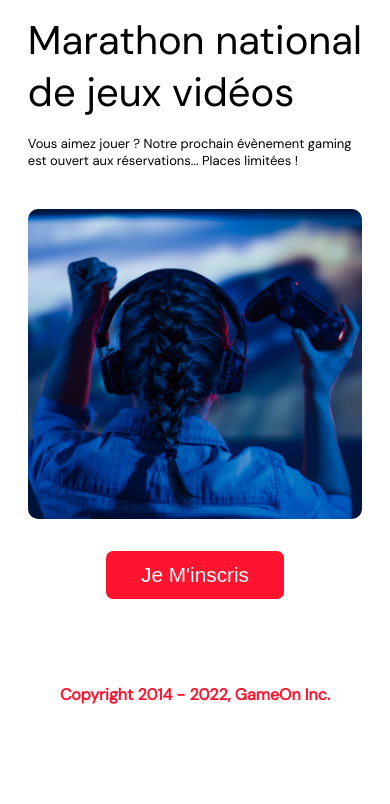
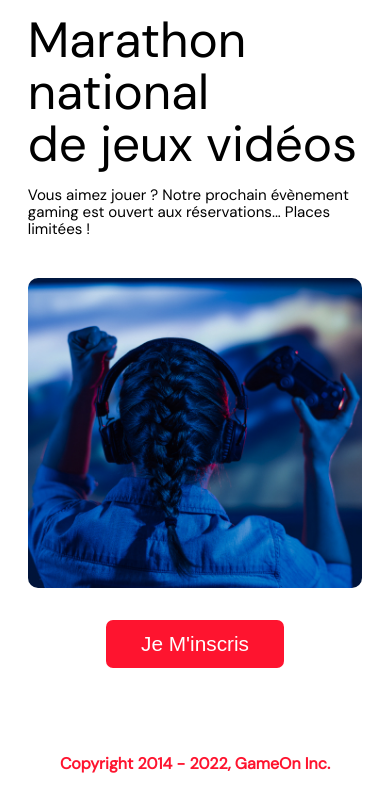
Before and after one commit to jeanmax1me/PROJET-4, a plain HTML site: page index.html in a window 390 px wide. Shown: the part 74-878 px from the top of the page. Before the commit the page ends 844 px from the top, so only its background shows below. Drawn offline with Linux system fonts and the light colour scheme.

Commit message:
few responsive fixes

```diff
--- a/modal.css
+++ b/modal.css
@@ -73,48 +73,7 @@ img {
   color: #FF001B;
 }
 
-@media screen and (max-width: 768px) {
-  .topnav a {
-    display: none;
-  }
 
-  .topnav a.icon {
-    float: right;
-    display: block;
-  }
-}
-
-@media screen and (max-width: 768px) {
-  .topnav.responsive {
-    position: relative;
-  }
-
-  .topnav.responsive .icon {
-    position: absolute;
-    right: 0;
-    top: 0;
-  }
-
-  .topnav.responsive a {
-    float: none;
-    display: block;
-    text-align: left;
-  }
-}
-
-
-
-@media screen and (max-width: 540px) {
-  .topnav a {
-    display: none;
-  }
-
-  .topnav a.icon {
-    float: right;
-    display: block;
-    margin-top: -15px;
-  }
-}
 
 main {
   font-size: 130%;
@@ -149,8 +108,6 @@ main {
   padding: 10px;
   font-family: var(--font-slab);
 }
-
-/* Modal form */
 
 .button {
   background: #fe142f;
@@ -245,12 +202,6 @@ input {
   border: 2px solid #e54858;
 }
 
-/*
-input[data-error]::after {
-    content: attr(data-error);
-    font-size: 0.4em;
-    color: red;
-} */
 .checkbox-label,
 .checkbox2-label {
   position: relative;
@@ -365,7 +316,6 @@ input[data-error]::after {
   border: 0;
 }
 
-/* custom select styles */
 .custom-select {
   position: relative;
   font-family: Arial;
@@ -381,7 +331,6 @@ input[data-error]::after {
   background-color: #fff;
 }
 
-/* Style the arrow inside the select element: */
 .select-selected:after {
   position: absolute;
   content: "";
@@ -396,7 +345,7 @@ input[data-error]::after {
   border-radius: 5px 0 5px 0;
 }
 
-/* Point the arrow upwards when the select box is open (active): */
+
 .select-selected.select-arrow-active:after {
   transform: rotate(135deg);
   top: 13px;
@@ -413,7 +362,6 @@ input[data-error]::after {
   height: 48px;
 }
 
-/* Style items (options): */
 .select-items {
   position: absolute;
   background-color: #fff;
@@ -423,7 +371,6 @@ input[data-error]::after {
   z-index: 99;
 }
 
-/* Hide the items when the select box is closed: */
 .select-hide {
   display: none;
 }
@@ -433,7 +380,6 @@ input[data-error]::after {
   background-color: rgba(0, 0, 0, 0.1);
 }
 
-/* custom select end */
 .text-label {
   font-weight: normal;
   font-size: 16px;
@@ -666,18 +612,37 @@ a.icon::before {
   .hero-content {
     min-width: unset;
   }
+
   .hero-headline {
     font-size: 4.5rem;
   }
+
   .hero-text {
     width: 250%;
   }
 }
 
-@media screen and (max-width: 800px) {
+@media screen and (max-width: 837px) {
+  .topnav.responsive {
+    position: relative;
+  }
+
+  .topnav.responsive .icon {
+    position: absolute;
+    right: 0;
+    top: 0;
+  }
+
+  .topnav.responsive a {
+    float: none;
+    display: block;
+    text-align: left;
+  }
+
   .content {
     margin-top: 80px;
   }
+
   .hero-section {
     display: block;
     box-shadow: unset;
@@ -686,7 +651,8 @@ a.icon::before {
   .hero-content {
     background: #fff;
     color: #000;
-    padding: 20px;
+    padding: 0;
+    min-width: unset;
   }
 
   .hero-content::after {
@@ -695,16 +661,6 @@ a.icon::before {
 
   .hero-content .btn-signup {
     display: none;
-  }
-
-  .hero-headline {
-    font-size: 4.5rem;
-    white-space: normal;
-  }
-
-  .hero-text {
-    width: unset;
-    font-size: 1.5rem;
   }
 
   .hero-img img {
@@ -722,10 +678,7 @@ a.icon::before {
     margin-top: 50px;
     text-align: center;
   }
-}
 
-
-@media (max-width: 768px) {
   #nav-home::before {
     width: 32%;
   }
@@ -747,31 +700,23 @@ a.icon::before {
   }
 
   .hero-headline {
-    font-family: DM Sans;
-    font-size: 40px;
     font-weight: 500;
     line-height: 52px;
     letter-spacing: 0px;
     text-align: left;
     white-space: wrap;
+    font-size: calc(2.6rem + 2vw);
+    white-space: normal;
   }
 
   .hero-text {
-    font-family: DM Sans;
-    font-size: 13px;
     font-weight: 400;
     line-height: 17px;
     letter-spacing: 0px;
     text-align: left;
-  }
-
-  .hero-content {
-    padding: 0;
-    min-width: unset;
-  }
-
-  .hero-text {
+    width: unset;
     margin-top: 17px;
+    font-size: calc(0.7rem + 1vw);
   }
 
   .header-logo {
@@ -792,10 +737,21 @@ a.icon::before {
     margin-top: 33px;
     overflow: unset;
   }
+
   #nav-home {
     margin-top: 54px;
   }
+
+  .topnav a {
+    display: none;
   }
+
+  .topnav a.icon {
+    float: right;
+    display: block;
+  }
+}
+
 
 @media screen and (max-width: 536px) {
   .postRegisterContent {
@@ -805,8 +761,18 @@ a.icon::before {
     position: relative;
     top: 79px;
   }
+
   .content {
     margin: 80px 0 0 0;
-    border: 2px solid magenta;
+  }
+
+  .topnav a {
+    display: none;
+  }
+
+  .topnav a.icon {
+    float: right;
+    display: block;
+    margin-top: -15px;
   }
 }
```
Lines whose indentation alone changed are shown as unchanged.
